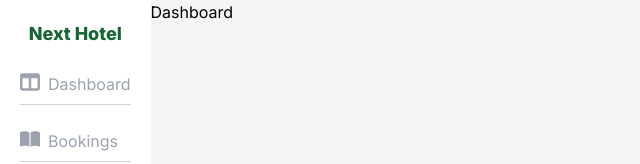
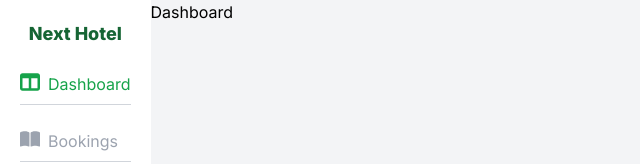
Before and after one commit to Ahmed97777/Nextjs-Hotel-Management-System, a Next.js app: page /dashboard in a window 1280 px wide. Shown: the top 164 px of the page, without its empty margins (0-640 px from the left). Built offline with nearby package versions, Linux system fonts and the light colour scheme.

Commit message:
Adding active links in SidebarListItem component.

```diff
--- a/components/SidebarListItem.js
+++ b/components/SidebarListItem.js
@@ -1,13 +1,25 @@
+"use client";
+
+import React from "react";
 import Link from "next/link";
+import { usePathname } from "next/navigation";
+
 import { FontAwesomeIcon } from "@fortawesome/react-fontawesome";
-import React from "react";
 
 function SidebarListItem({ linkTo, icon, name }) {
+  const pathName = usePathname();
+  // console.log("===============", pathName);
+
+  const isLinkActive = pathName.startsWith(linkTo);
+  // console.log("dddddd", isLinkActive);
+
   return (
     <li className="border-b border-gray-300 pb-2">
       <Link
         href={linkTo}
-        className="flex justify-center sm:justify-normal items-center text-gray-400 focus:text-green-600"
+        className={`flex justify-center sm:justify-normal items-center ${
+          isLinkActive ? "text-green-600" : "text-gray-400"
+        }  `}
       >
         <span className="mr-2">
           <FontAwesomeIcon className="size-5" icon={icon} />
```
